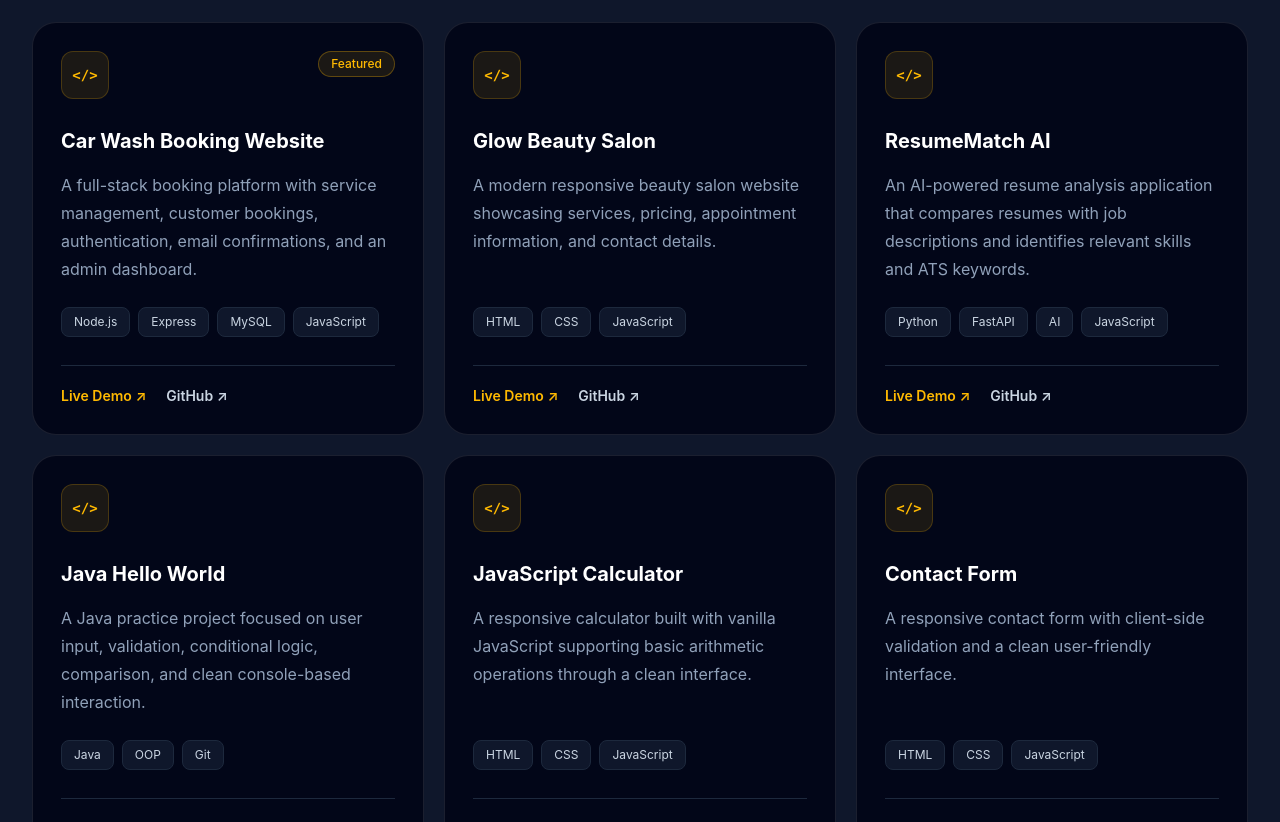
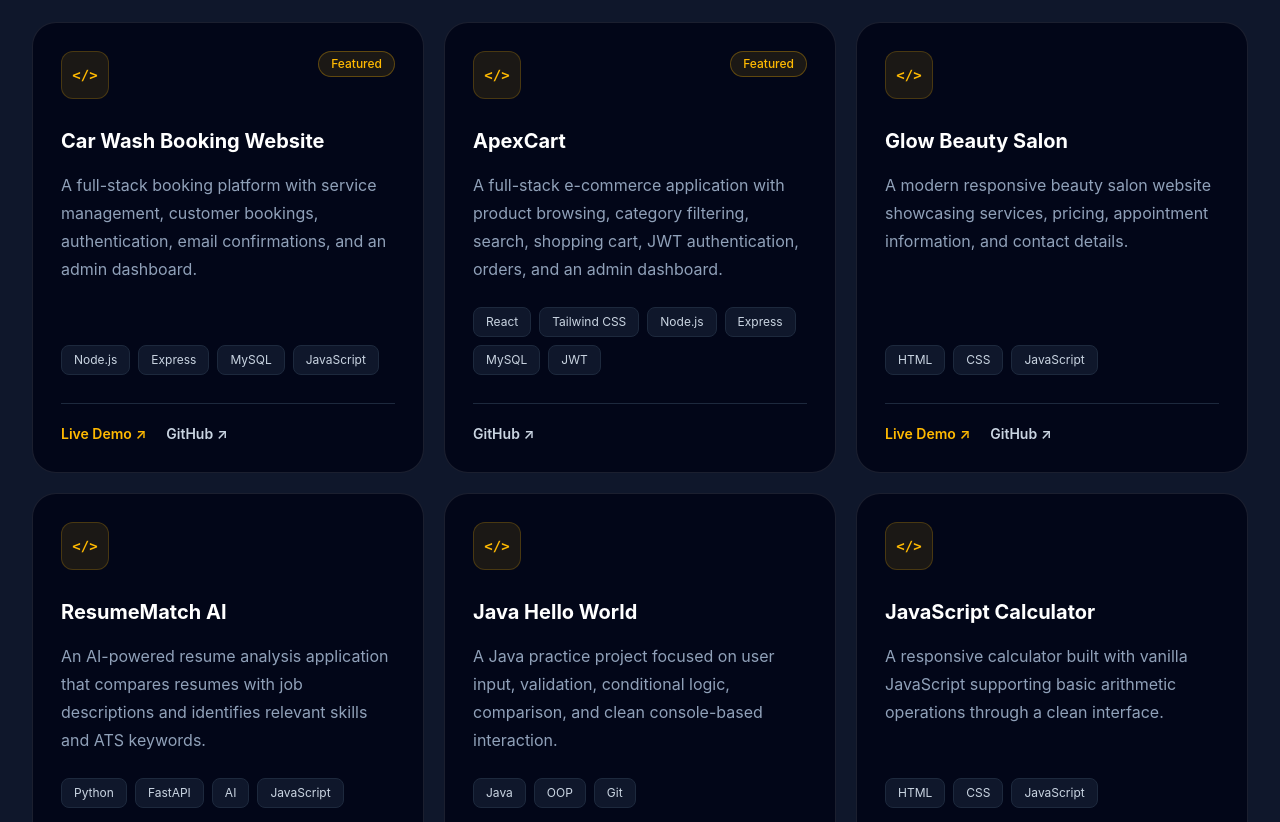
Before and after one commit to KorirLeonard/portfolio, a React (Vite) app: page / in a window 1280 px wide. Shown: the part 4400-5222 px from the top of the page. Built offline with nearby package versions, Linux system fonts and the light colour scheme.

Commit message:
Add ApexCart project

```diff
--- a/src/components/Projects.jsx
+++ b/src/components/Projects.jsx
@@ -6,6 +6,16 @@ const projects = [
     tech: ["Node.js", "Express", "MySQL", "JavaScript"],
     live: "https://korirleonard.github.io/car-wash-booking-website/",
     github: "https://github.com/KorirLeonard/car-wash-booking-website",
+    featured: true,
+  },
+
+  {
+    title: "ApexCart",
+    description:
+      "A full-stack e-commerce application with product browsing, category filtering, search, shopping cart, JWT authentication, orders, and an admin dashboard.",
+    tech: ["React", "Tailwind CSS", "Node.js", "Express", "MySQL", "JWT"],
+    live: null,
+    github: "https://github.com/KorirLeonard/apexcart",
     featured: true,
   },
 
```
